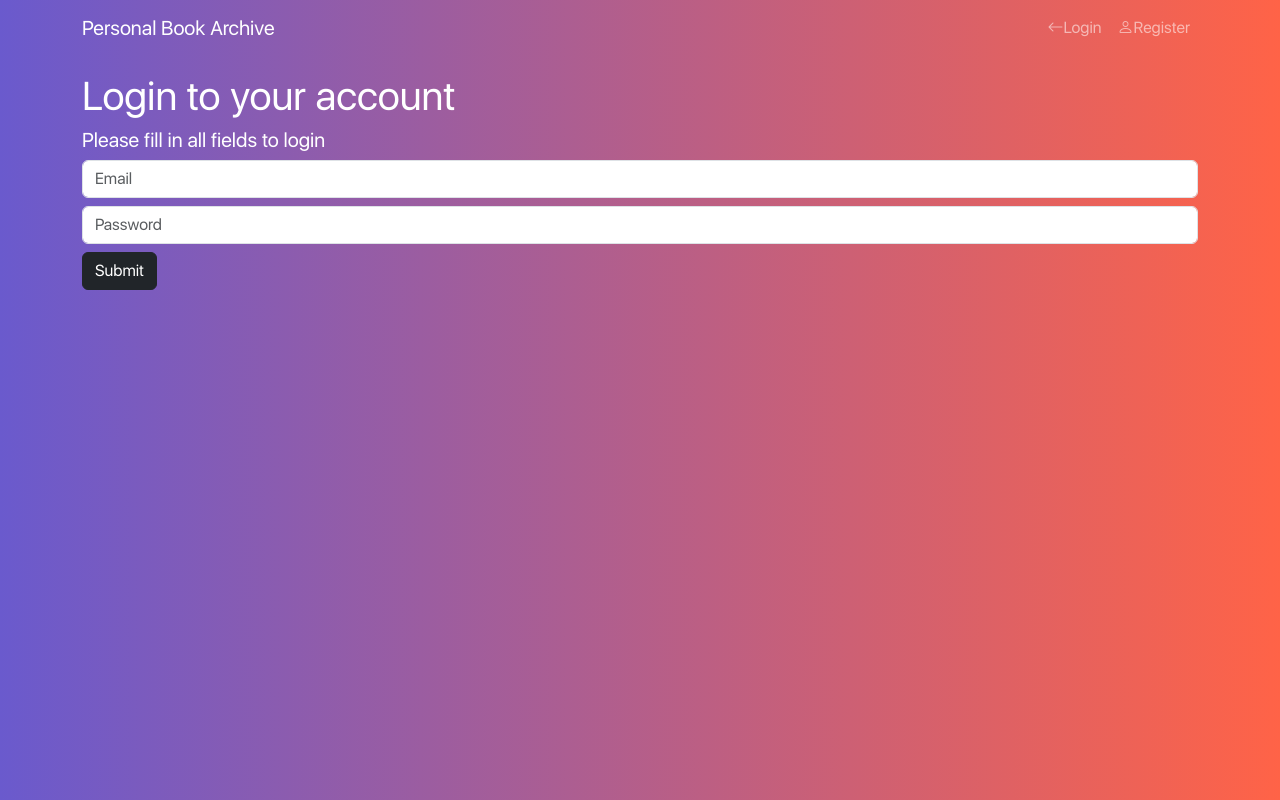
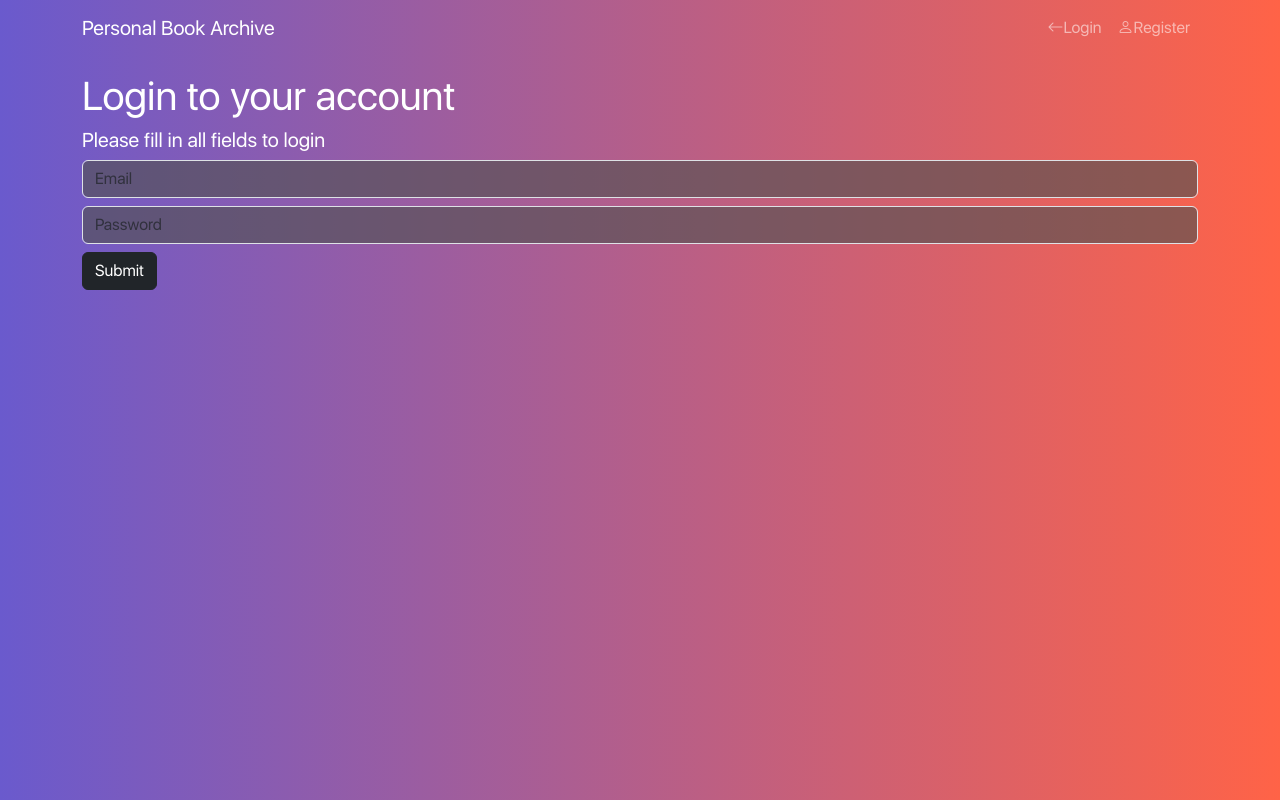
Before and after one commit to Nathaniel-Torres/test-mern-app-books, a React (Create React App) app in the folder frontend/: page /login in a window 1280 px wide. Built offline with nearby package versions, Linux system fonts and the light colour scheme.

Commit message:
Initial design changes

```diff
--- a/frontend/src/index.css
+++ b/frontend/src/index.css
@@ -10,3 +10,8 @@ body {
   background: linear-gradient(to right, slateblue, tomato) no-repeat fixed;
   color: white;
 }
+
+.form-control {
+  background-color: rgba(82, 82, 82, 0.644);
+  color: white;
+}
```
Also changed, not shown: 1 other file (tests, documents, lock files or other folders).
